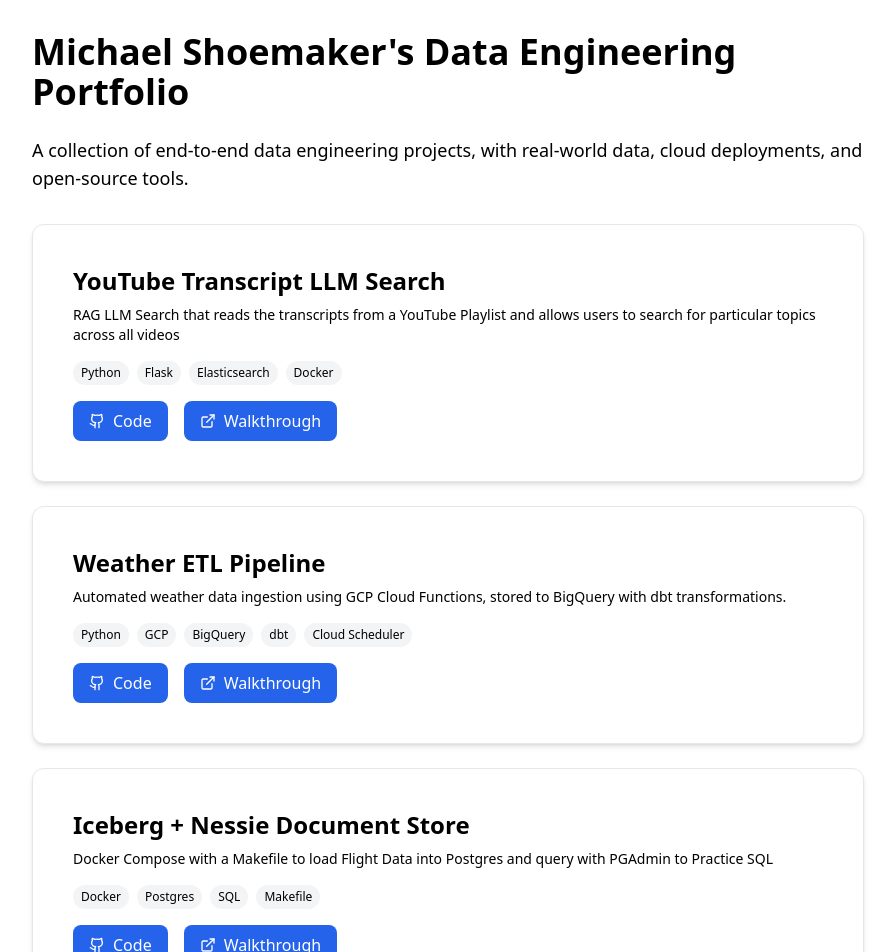
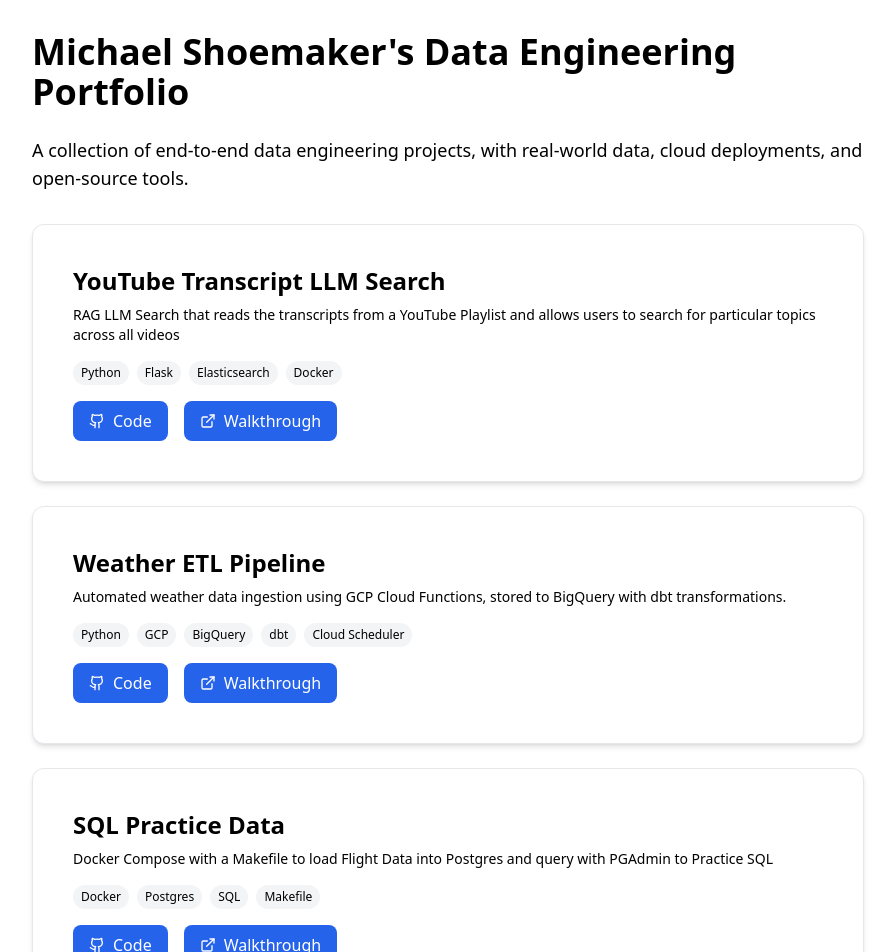
Before and after one commit to MichaelShoemaker/portfolio-site, a React (Vite) app: page / in a window 1280 px wide. Shown: the top 952 px of the page, without its empty margins (192-1087 px from the left). Built offline with nearby package versions, Linux system fonts and the light colour scheme.

Commit message:
Updated SQL Practice Data Project

```diff
--- a/src/PortfolioPage.jsx
+++ b/src/PortfolioPage.jsx
@@ -21,7 +21,7 @@ const projects = [
     live: "https://your-app-url-2.render.com"
   },
   {
-    title: "Iceberg + Nessie Document Store",
+    title: "SQL Practice Data",
     description:
       "Docker Compose with a Makefile to load Flight Data into Postgres and query with PGAdmin to Practice SQL",
     stack: ["Docker", "Postgres", "SQL", "Makefile"],
```
